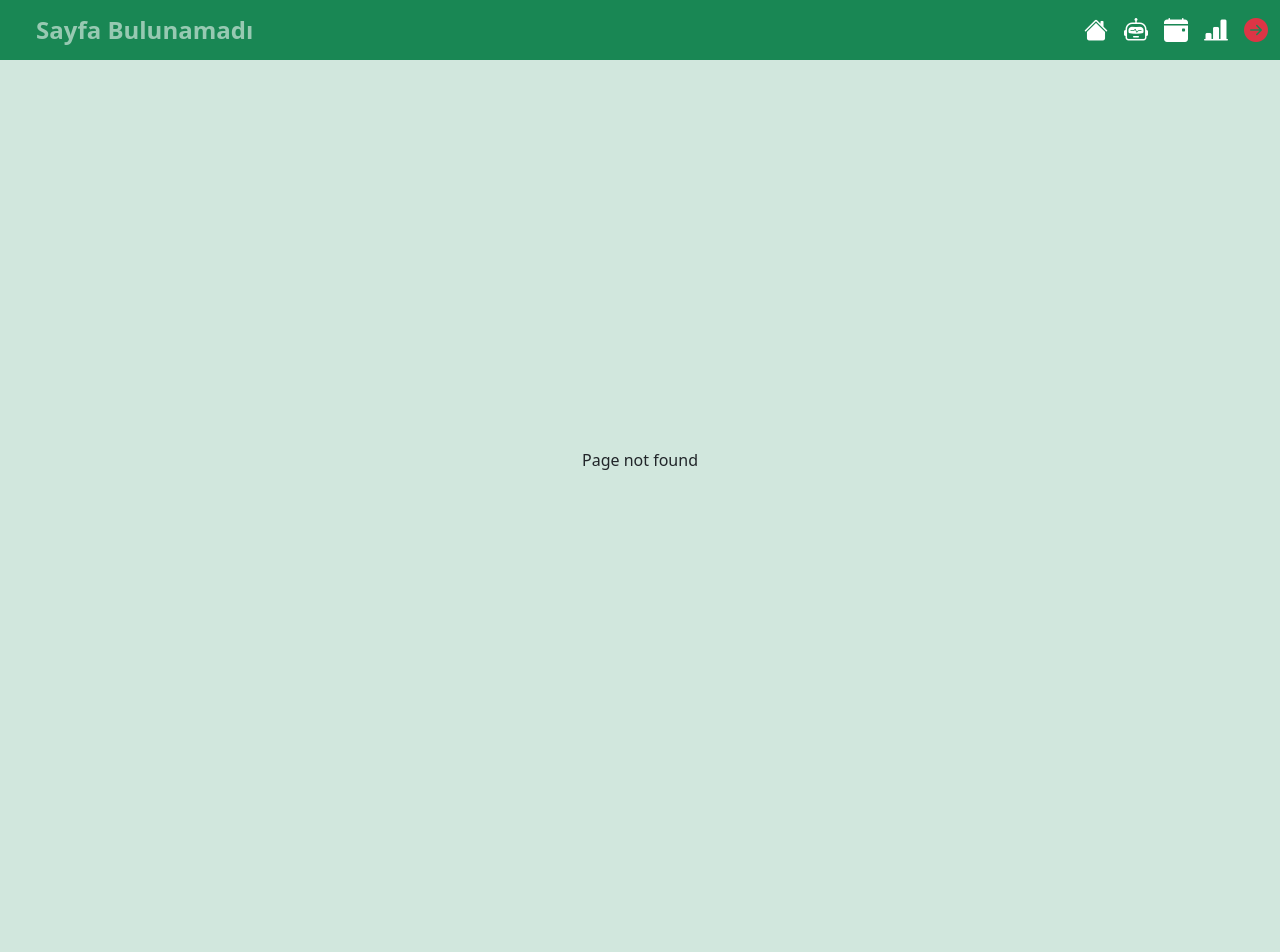
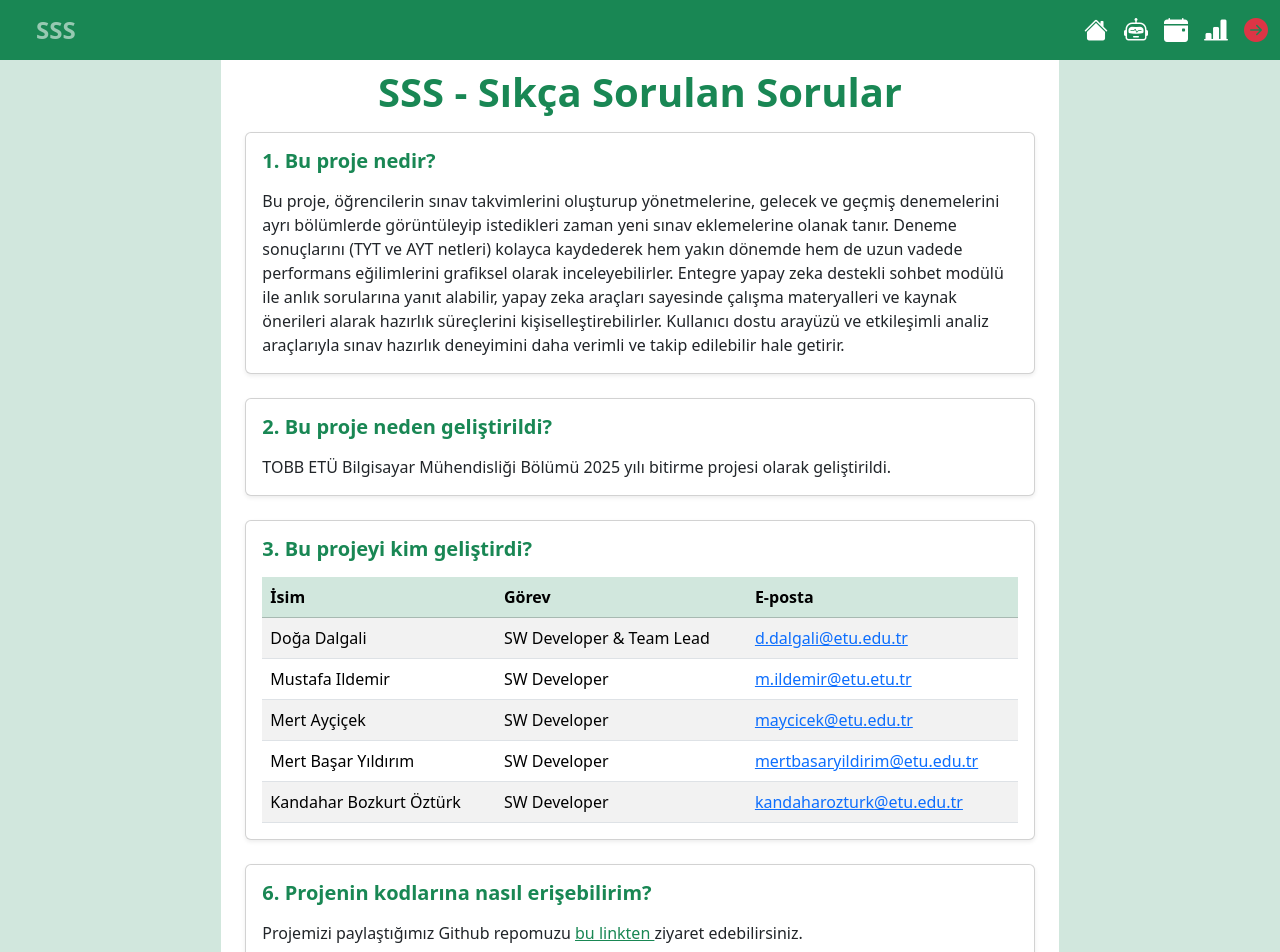
Before and after one commit to etudatafy/datafy, a Vue app in the folder frontend_vue/: page /sikca-sorulan-sorular in a window 1280 px wide. Before the commit this address led to /sayfa-bulunamadi. Shown: the top 952 px of the page. Before the commit the page ends 860 px from the top, so only its background shows below. Built offline with nearby package versions, Linux system fonts and the light colour scheme; sample sign-in values are in the browser's storage.

Commit message:
SSS sayfası eklendi

```diff
--- /dev/null
+++ b/frontend_vue/src/page-contents/FaqPageContent.vue
@@ -0,0 +1,136 @@
+<template>
+  <section class="faq container my-2">
+    <h1 class="text-center mb-3 text-success fw-semibold">
+      <b>SSS - Sıkça Sorulan Sorular</b>
+    </h1>
+
+    <!-- 1 -->
+    <div class="card shadow-sm mb-4">
+      <div class="card-body">
+        <h5 class="card-title text-success fw-semibold mb-3">
+          1. Bu proje nedir?
+        </h5>
+        <p class="card-text">
+          Bu proje, öğrencilerin sınav takvimlerini oluşturup yönetmelerine,
+          gelecek ve geçmiş denemelerini ayrı bölümlerde görüntüleyip
+          istedikleri zaman yeni sınav eklemelerine olanak tanır. Deneme
+          sonuçlarını (TYT ve AYT netleri) kolayca kaydederek hem yakın dönemde
+          hem de uzun vadede performans eğilimlerini grafiksel olarak
+          inceleyebilirler. Entegre yapay zeka destekli sohbet modülü ile anlık
+          sorularına yanıt alabilir, yapay zeka araçları sayesinde çalışma
+          materyalleri ve kaynak önerileri alarak hazırlık süreçlerini
+          kişiselleştirebilirler. Kullanıcı dostu arayüzü ve etkileşimli analiz
+          araçlarıyla sınav hazırlık deneyimini daha verimli ve takip edilebilir
+          hale getirir.
+        </p>
+      </div>
+    </div>
+
+    <!-- 2 -->
+    <div class="card shadow-sm mb-4">
+      <div class="card-body">
+        <h5 class="card-title text-success fw-semibold mb-3">
+          2. Bu proje neden geliştirildi?
+        </h5>
+        <p class="card-text">
+          TOBB ETÜ Bilgisayar Mühendisliği Bölümü 2025 yılı bitirme projesi
+          olarak geliştirildi.
+        </p>
+      </div>
+    </div>
+
+    <!-- 3 -->
+    <div class="card shadow-sm mb-4">
+      <div class="card-body">
+        <h5 class="card-title text-success fw-semibold mb-3">
+          3. Bu projeyi kim geliştirdi?
+        </h5>
+        <div class="table-responsive">
+          <table class="table table-striped align-middle mb-0">
+            <thead class="table-success">
+              <tr>
+                <th>İsim</th>
+                <th>Görev</th>
+                <th>E‑posta</th>
+              </tr>
+            </thead>
+            <tbody>
+              <tr>
+                <td>Doğa Dalgali</td>
+                <td>SW Developer & Team Lead</td>
+                <td>
+                  <a href="mailto:d.dalgali@etu.edu.tr">d.dalgali@etu.edu.tr</a>
+                </td>
+              </tr>
+              <tr>
+                <td>Mustafa Ildemir</td>
+                <td>SW Developer</td>
+                <td>
+                  <a href="mailto:m.ildemir@etu.etu.tr">m.ildemir@etu.etu.tr</a>
+                </td>
+              </tr>
+              <tr>
+                <td>Mert Ayçiçek</td>
+                <td>SW Developer</td>
+                <td>
+                  <a href="mailto:maycicek@etu.edu.tr">maycicek@etu.edu.tr</a>
+                </td>
+              </tr>
+              <tr>
+                <td>Mert Başar Yıldırım</td>
+                <td>SW Developer</td>
+                <td>
+                  <a href="mailto:mertbasaryildirim@etu.edu.tr"
+                    >mertbasaryildirim@etu.edu.tr</a
+                  >
+                </td>
+              </tr>
+              <tr>
+                <td>Kandahar Bozkurt Öztürk</td>
+                <td>SW Developer</td>
+                <td>
+                  <a href="mailto:kandaharozturk@etu.edu.tr"
+                    >kandaharozturk@etu.edu.tr</a
+                  >
+                </td>
+              </tr>
+            </tbody>
+          </table>
+        </div>
+      </div>
+    </div>
+
+    <!-- 4 -->
+    <div class="card shadow-sm mb-4">
+      <div class="card-body">
+        <h5 class="card-title text-success fw-semibold mb-3">
+          6. Projenin kodlarına nasıl erişebilirim?
+        </h5>
+        <p class="card-text">
+          Projemizi paylaştığımız Github repomuzu
+          <a href="https://github.com/etudatafy/datafy" class="link-success">
+            bu linkten
+          </a>
+          ziyaret edebilirsiniz.
+        </p>
+      </div>
+    </div>
+
+    <!-- 5 -->
+    <div class="card shadow-sm mb-4">
+      <div class="card-body">
+        <h5 class="card-title text-success fw-semibold mb-3">
+          7. Destek ve iletişim nasıl sağlanır?
+        </h5>
+        <p class="card-text">
+          Her türlü soru ve destek talepleriniz için yukarıdaki e-posta
+          adreslerine mail gönderebilirsiniz.
+        </p>
+      </div>
+    </div>
+  </section>
+</template>
+
+<script>
+export default {};
+</script>
--- a/frontend_vue/src/page-contents/HomePageContent.vue
+++ b/frontend_vue/src/page-contents/HomePageContent.vue
@@ -26,8 +26,8 @@
         </router-link>
       </div>
       <div class="col-6">
-        <router-link to="/canli-destek" class="btn btn-danger w-100 py-3 d-flex align-items-center justify-content-center">
-          <i class="bi bi-headset fs-4 me-2"></i> <span>Canlı Destek</span>
+        <router-link to="/sikca-sorulan-sorular" class="btn btn-danger w-100 py-3 d-flex align-items-center justify-content-center">
+          <i class="bi bi-patch-question-fill fs-4 me-2"></i> <span>Sıkça Sorulan Sorular</span>
         </router-link>
       </div>
       <div class="col-6">
--- /dev/null
+++ b/frontend_vue/src/pages/FaqPage.vue
@@ -0,0 +1,24 @@
+<template>
+  <PageLayout navbarText="SSS">
+    <div class="container-fluid d-flex flex-column align-items-center justify-content-center">
+      <div class="row w-100">
+        <div class="col-12 col-md-10 col-lg-8 mx-auto bg-white">
+          <FaqPageContent />
+        </div>
+      </div>
+    </div>
+  </PageLayout>
+</template>
+
+<script>
+import PageLayout from '../layout/PageLayout.vue'
+import FaqPageContent from '../page-contents/FaqPageContent.vue'
+
+export default {
+  name: 'FaqPage',
+  components: {
+    PageLayout,
+    FaqPageContent
+  }
+}
+</script>
--- a/frontend_vue/src/router.js
+++ b/frontend_vue/src/router.js
@@ -7,6 +7,7 @@ import ExamEntry from './pages/ExamEntry.vue';
 import CalenderPage from './pages/CalenderPage.vue';
 import ProgressPage from './pages/ProgressPage.vue';
 import NotFoundPage from './pages/NotFoundPage.vue';
+import FaqPage from './pages/FaqPage.vue';
 
 const routes = [
   { path: '/ana-sayfa', component: HomePage },
@@ -17,6 +18,7 @@ const routes = [
   { path: '/takvim', component: CalenderPage },
   { path: '/gelisim-analiz', component: ProgressPage },
   { path: '/sayfa-bulunamadi', component: NotFoundPage },
+  { path: '/sikca-sorulan-sorular', component: FaqPage },
   { path: '/:pathMatch(.*)*', redirect: '/sayfa-bulunamadi' },
 ];
 
```
